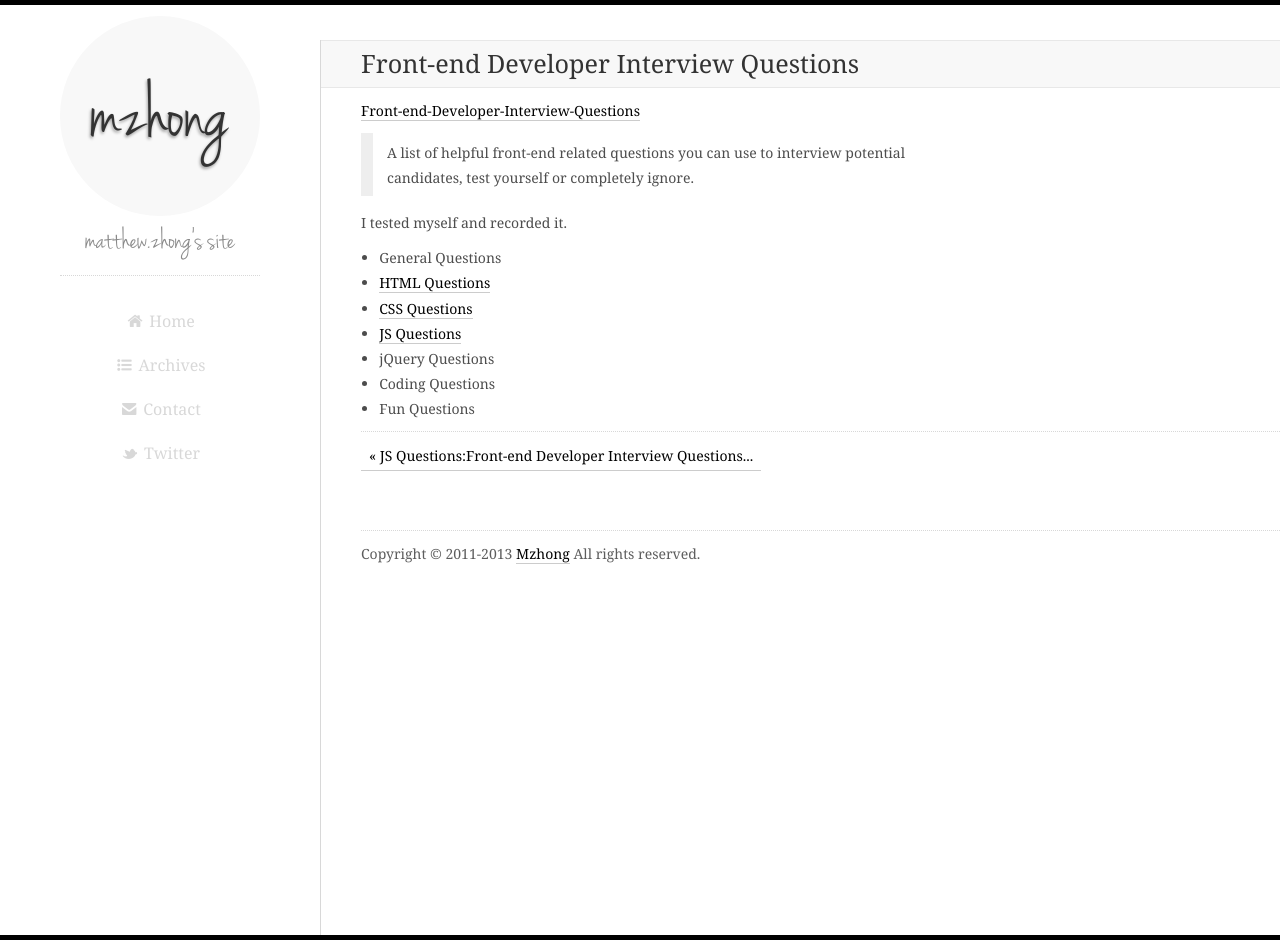
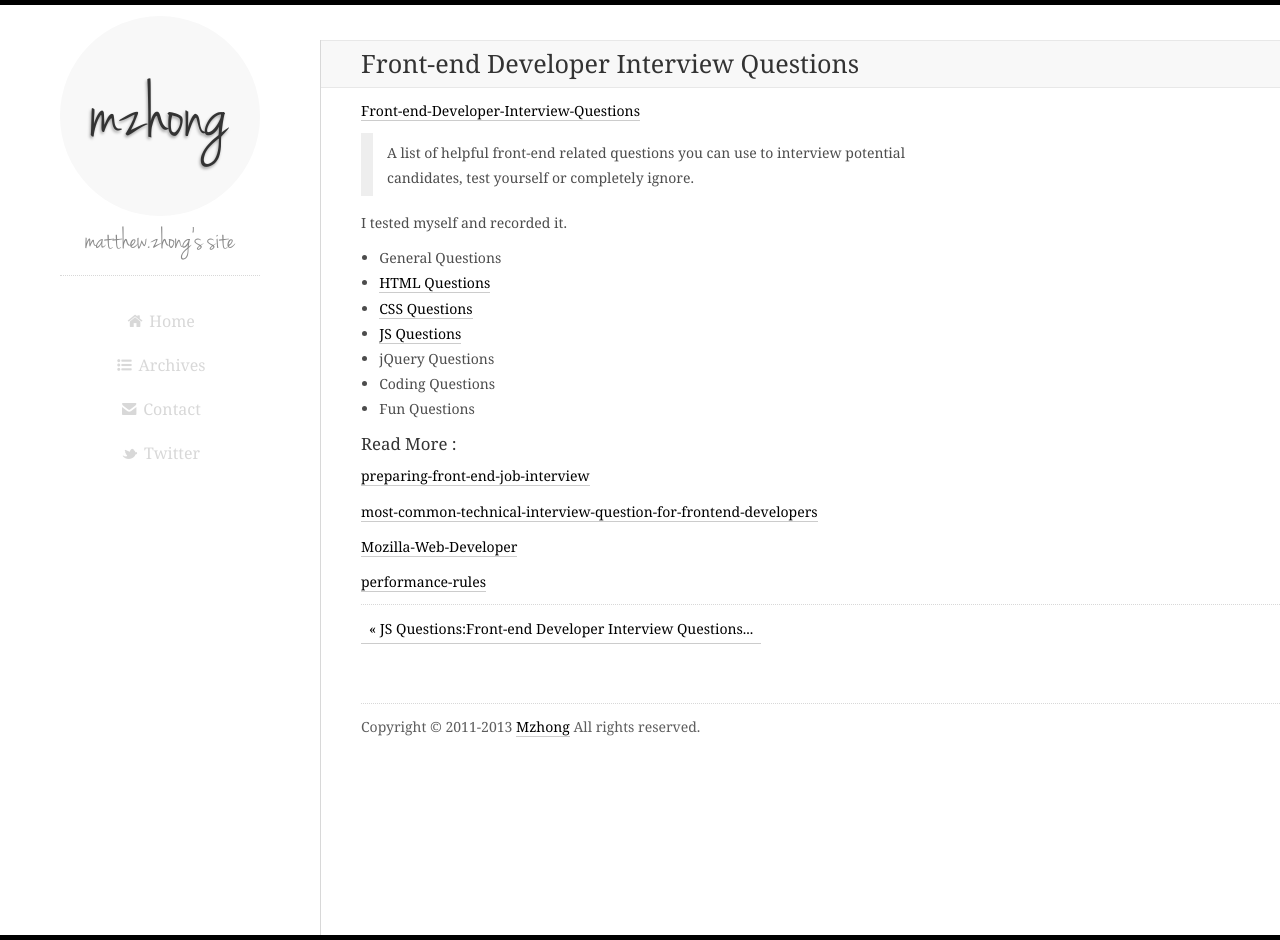
Before and after one commit to flowerszhong/flowerszhong.github.com, a Jekyll site: the page built from _posts/2013-11-21-front-end-developer-interview.md, in a window 1280 px wide and 940 px high. Built offline with Jekyll 4.4.1, drawn with Linux system fonts in a browser that asks for light colours; Markdown is read by kramdown in place of the engine named in the settings; comment, search, counter and statistics services are not loaded.

Commit message:
add read more

```diff
--- a/_posts/2013-11-21-front-end-developer-interview.md
+++ b/_posts/2013-11-21-front-end-developer-interview.md
@@ -20,16 +20,21 @@ I tested myself and recorded it.
 * Fun Questions
 
 
+#### Read More :
+[preparing-front-end-job-interview][preparing-front-end-job-interview]
+
+[most-common-technical-interview-question-for-frontend-developers][most-common-technical-interview-question-for-frontend-developers]
+
+[Mozilla-Web-Developer][Mozilla-Web-Developer]
+
+[performance-rules][performance-rules]
+
+
 [HTML Questions]:http://flowerszhong.github.io/2013/11/20/html-questions.html
 [CSS Questions]:http://flowerszhong.github.io/2013/11/19/css-questions.html
 [JS Questions]:http://flowerszhong.github.io/2013/11/20/javascript-questions.html
-
 [Front-end-Developer-Interview-Questions]:https://github.com/darcyclarke/Front-end-Developer-Interview-Questions
-
 [preparing-front-end-job-interview]:http://www.smashingmagazine.com/2013/01/04/preparing-front-end-job-interview/
-
 [most-common-technical-interview-question-for-frontend-developers]:http://www.frontendjournal.com/most-common-technical-interview-question-for-frontend-developers/
-
 [Mozilla-Web-Developer]:https://developer.mozilla.org/en-US/docs/Mozilla_Web_Developer_FAQ#accept
-
 [performance-rules]:http://developer.yahoo.com/performance/rules.html
```
